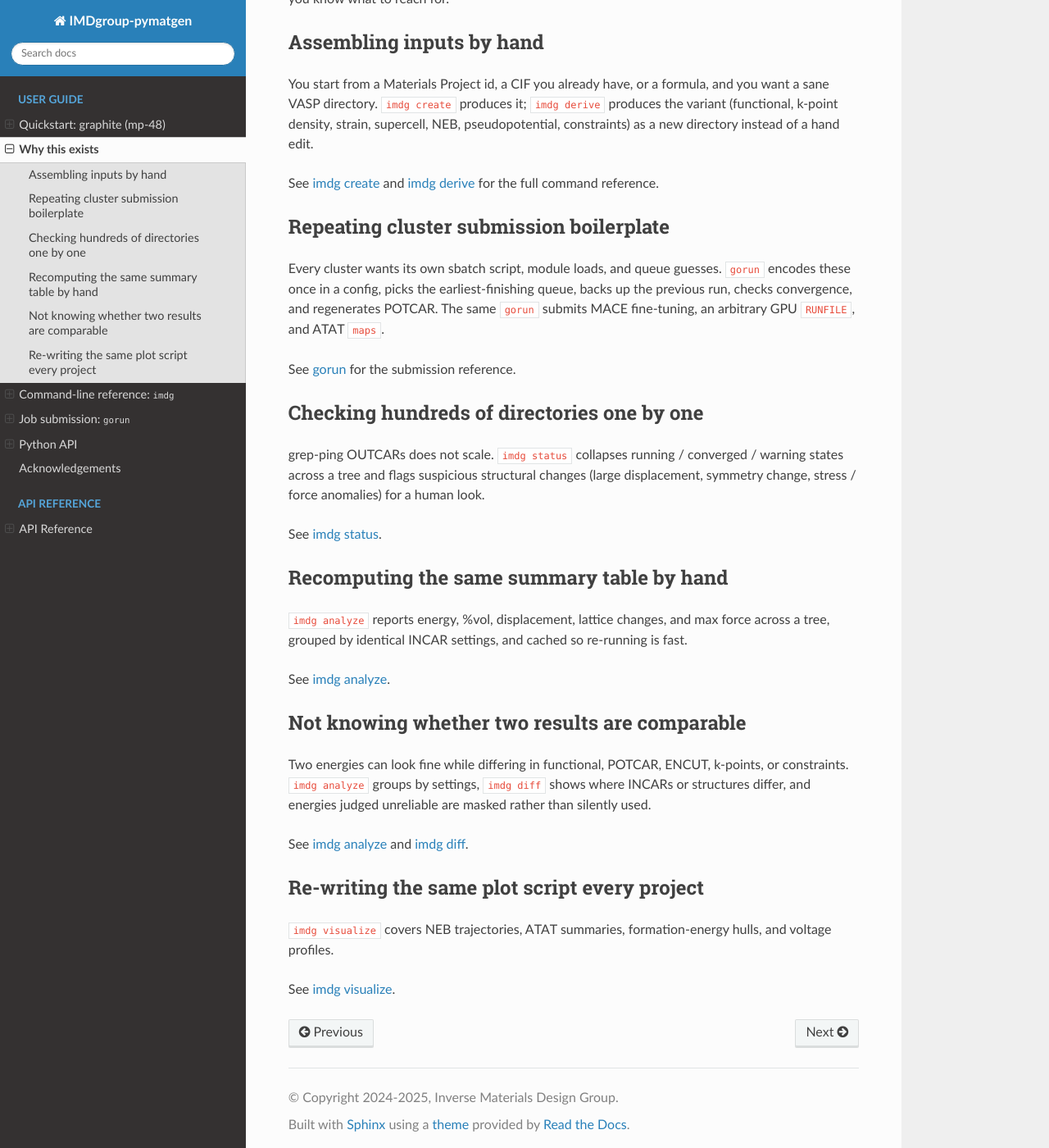
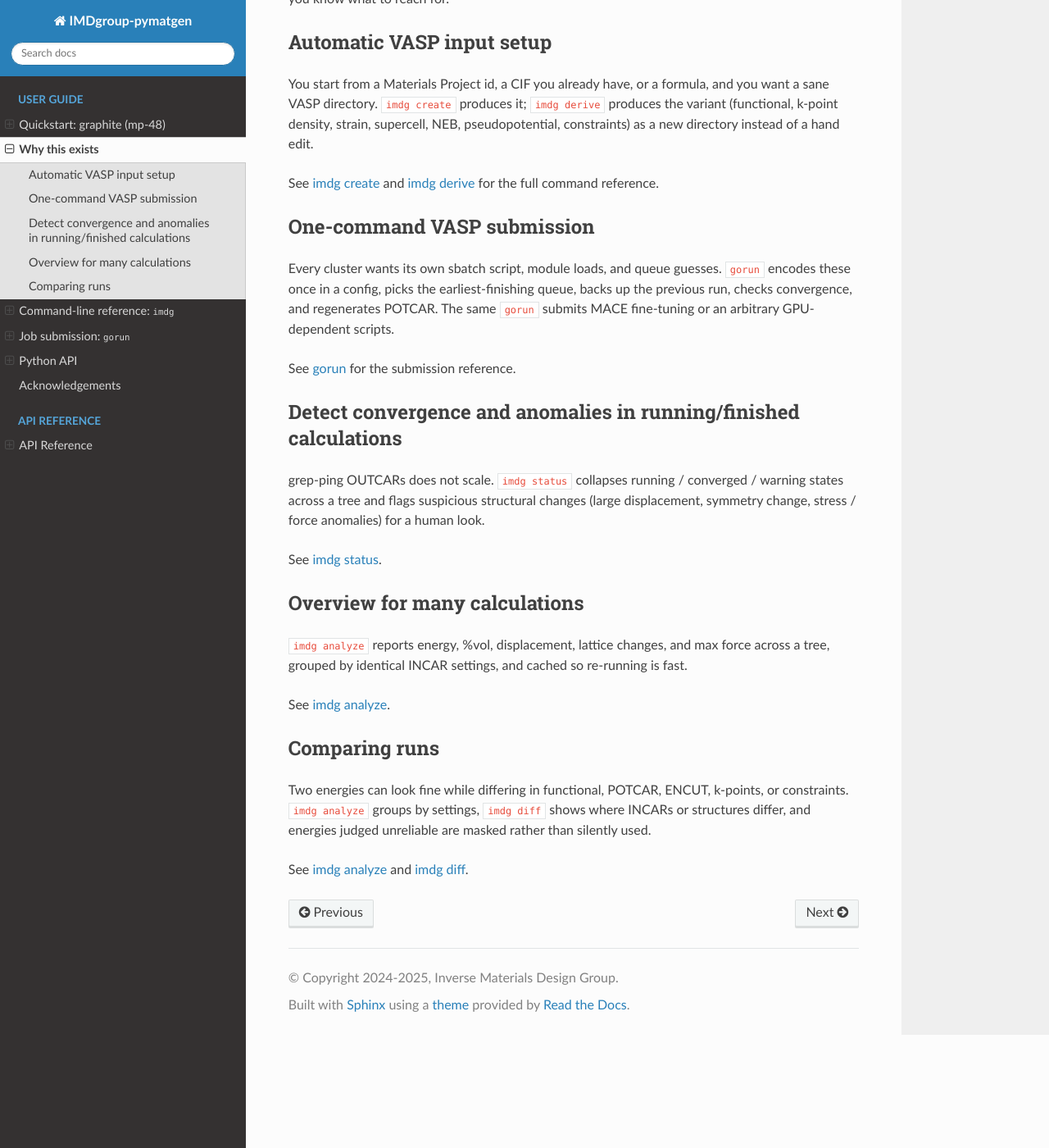
Before and after one commit to yantar92/IMDgroup-pymatgen, a Sphinx documentation site: the page built from docs/concepts.md, in a window 1280 px wide and 1400 px high, scrolled down 197 px. Shown: the whole window at 82% size. Built offline with Sphinx 7.4.7 and the Read the Docs theme 3.1.0, drawn with Linux system fonts in a browser that asks for light colours.

Commit message:
docs/concepts.md: Improve wording

```diff
--- a/docs/concepts.md
+++ b/docs/concepts.md
@@ -3,7 +3,7 @@
 This page names the recurring manual tasks the package helps to
 automate. If you recognize them, you know what to reach for.
 
-## Assembling inputs by hand
+## Automatic VASP input setup
 
 You start from a Materials Project id, a CIF you already have, or a
 formula, and you want a sane VASP directory. `imdg create` produces it;
@@ -13,17 +13,17 @@ of a hand edit.
 
 See [imdg create](cli.md#imdg-create) and [imdg derive](cli.md#imdg-derive) for the full command reference.
 
-## Repeating cluster submission boilerplate
+## One-command VASP submission
 
 Every cluster wants its own sbatch script, module loads, and queue
 guesses. `gorun` encodes these once in a config, picks the
 earliest-finishing queue, backs up the previous run, checks convergence,
-and regenerates POTCAR. The same `gorun` submits MACE fine-tuning, an
-arbitrary GPU `RUNFILE`, and ATAT `maps`.
+and regenerates POTCAR. The same `gorun` submits MACE fine-tuning or
+an arbitrary GPU-dependent scripts.
 
 See [gorun](gorun.md) for the submission reference.
 
-## Checking hundreds of directories one by one
+## Detect convergence and anomalies in running/finished calculations
 
 grep-ping OUTCARs does not scale. `imdg status` collapses running /
 converged / warning states across a tree and flags suspicious structural
@@ -32,7 +32,7 @@ for a human look.
 
 See [imdg status](cli.md#imdg-status).
 
-## Recomputing the same summary table by hand
+## Overview for many calculations
 
 `imdg analyze` reports energy, %vol, displacement, lattice changes, and
 max force across a tree, grouped by identical INCAR settings, and cached
@@ -40,7 +40,7 @@ so re-running is fast.
 
 See [imdg analyze](cli.md#imdg-analyze).
 
-## Not knowing whether two results are comparable
+## Comparing runs
 
 Two energies can look fine while differing in functional, POTCAR, ENCUT,
 k-points, or constraints. `imdg analyze` groups by settings, `imdg diff`
@@ -48,10 +48,3 @@ shows where INCARs or structures differ, and energies judged unreliable
 are masked rather than silently used.
 
 See [imdg analyze](cli.md#imdg-analyze) and [imdg diff](cli.md#imdg-diff).
-
-## Re-writing the same plot script every project
-
-`imdg visualize` covers NEB trajectories, ATAT summaries, formation-energy
-hulls, and voltage profiles.
-
-See [imdg visualize](cli.md#imdg-visualize).
```
